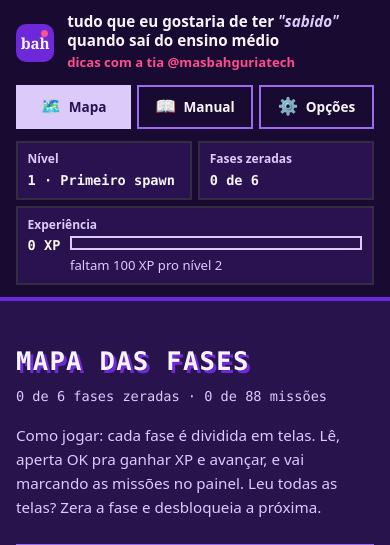
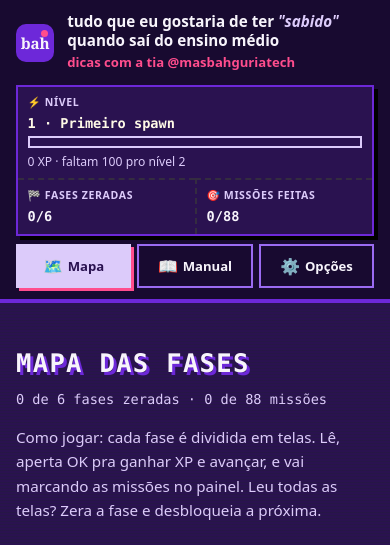
Before and after one commit to masbahguriatech/tudo-que-eu-queria-ter-sabido, a plain HTML site: page site/index.html in a window 390 px wide. Both pictures are taken after a click on the link "▶ PRESS START". Shown: the top 545 px of the page. Drawn offline with Linux system fonts and the light colour scheme.

Commit message:
🕹️ placar do header mais compacto, com missões feitas, e menu logo abaixo

```diff
--- a/site/css/arcade.css
+++ b/site/css/arcade.css
@@ -222,17 +222,22 @@ img, svg { max-width: 100%; }
   border-radius: 50%;
 }
 
-/* Menu: botões grandes, com ícone e texto, e a página atual marcada */
-.hud__nav { display: flex; flex-wrap: wrap; gap: .5rem; }
+/* Menu: logo abaixo do placar, três botões do mesmo tamanho */
+.hud__nav {
+  display: grid;
+  grid-template-columns: repeat(3, minmax(0, 1fr));
+  gap: .5rem;
+}
 .hud__link {
   display: inline-flex;
   align-items: center;
+  justify-content: center;
   gap: .45rem;
   min-height: 44px;
-  padding: .45rem .9rem;
+  padding: .4rem .8rem;
   border: 2px solid var(--violeta);
   color: var(--nevoa);
-  font-size: .95rem;
+  font-size: .92rem;
   font-weight: 600;
   text-decoration: none;
 }
@@ -242,55 +247,64 @@ img, svg { max-width: 100%; }
   border-color: var(--lilas);
   color: var(--roxo-profundo);
   font-weight: 700;
+  box-shadow: 3px 3px 0 var(--magenta);
 }
-.hud__link-icone { font-size: 1.05rem; line-height: 1; }
+.hud__link-icone { font-size: 1rem; line-height: 1; }
 
-/* Painel de progresso: cada número com o nome dele em cima */
-.hud__painel { padding-block: 0 1rem; }
+/* Placar compacto: uma faixa só, dividida em quatro, e o menu embaixo */
+.hud__painel { display: grid; gap: .6rem; padding-block: 0 .9rem; }
+.hud__placar {
+  background: var(--roxo-profundo);
+  border: 2px solid var(--roxo-eletrico);
+  box-shadow: 4px 4px 0 #000;
+}
 .hud__stats {
   display: grid;
-  grid-template-columns: repeat(4, minmax(0, auto));
-  justify-content: start;
-  gap: .6rem;
+  grid-template-columns: minmax(0, 1fr) minmax(0, 1.6fr) minmax(0, .8fr) minmax(0, .8fr);
   margin: 0;
 }
 .stat {
   display: grid;
-  align-content: start;
-  gap: .2rem;
-  padding: .55rem .85rem;
-  background: var(--roxo-profundo);
-  border: 2px solid var(--grafite);
+  align-content: center;
+  gap: .15rem;
+  min-width: 0;
+  padding: .45rem .8rem;
 }
+.stat + .stat { border-left: 2px dashed var(--grafite); }
 .stat__rotulo {
-  font-size: .8rem;
-  font-weight: 600;
+  font-size: .72rem;
+  font-weight: 700;
+  letter-spacing: .06em;
+  text-transform: uppercase;
   color: var(--lilas);
+  white-space: nowrap;
 }
 .stat__valor {
   display: flex;
   flex-wrap: wrap;
   align-items: baseline;
-  gap: .2rem .6rem;
+  gap: .1rem .5rem;
   margin: 0;
   font-family: var(--f-arcade);
-  font-size: 1rem;
+  font-size: .95rem;
   font-weight: 800;
   color: var(--nevoa);
+  min-width: 0;
 }
+.stat__nome { overflow: hidden; text-overflow: ellipsis; white-space: nowrap; max-width: 100%; }
 .stat--xp .stat__valor { color: var(--creme); }
-.stat__xp { display: grid; gap: .3rem; flex-basis: 100%; }
-.stat__dica { font-family: var(--f-texto); font-size: .82rem; font-weight: 500; color: var(--lilas); }
+.stat__xp { display: grid; grid-template-columns: auto 1fr; align-items: center; gap: .5rem; flex-basis: 100%; }
+.stat__dica { font-family: var(--f-texto); font-size: .76rem; font-weight: 500; color: var(--lilas); white-space: nowrap; overflow: hidden; text-overflow: ellipsis; }
 .stat__editar {
   font-family: var(--f-texto);
-  font-size: .82rem;
+  font-size: .76rem;
   font-weight: 600;
   color: var(--lilas);
   text-decoration: underline;
   text-underline-offset: 3px;
 }
 .stat__editar:hover { color: var(--nevoa); }
-.stat--xp .barra { width: 100%; min-width: 160px; }
+.stat--xp .barra { width: 110px; height: 12px; }
 
 /* Barra de progresso em blocos */
 .barra {
@@ -931,8 +945,11 @@ img, svg { max-width: 100%; }
    Responsivo, movimento reduzido e efeitos desligados
    ========================================================================== */
 
-@media (max-width: 760px) {
+@media (max-width: 860px) {
   .hud__stats { grid-template-columns: repeat(2, minmax(0, 1fr)); }
+  .stat + .stat { border-left: 0; }
+  .stat:nth-child(even) { border-left: 2px dashed var(--grafite); }
+  .stat:nth-child(n+3) { border-top: 2px dashed var(--grafite); }
 }
 
 @media (max-width: 640px) {
@@ -941,19 +958,20 @@ img, svg { max-width: 100%; }
   .hud__bah { width: 2.4rem; height: 2.4rem; font-size: .95rem; }
   .hud__titulo { font-size: .95rem; }
   .hud__subtitulo { font-size: .82rem; }
-  .hud__nav { width: 100%; display: grid; grid-template-columns: repeat(3, minmax(0, 1fr)); gap: .4rem; }
-  .hud__link { justify-content: center; padding: .35rem .4rem; font-size: .85rem; }
+  .hud__nav { gap: .4rem; }
+  .hud__link { padding: .35rem .3rem; font-size: .82rem; gap: .3rem; }
   .hud__link-extra { display: none; }
-  .hud__painel { padding-bottom: .75rem; }
-  .hud__stats { gap: .4rem; }
+  .hud__painel { padding-bottom: .7rem; gap: .5rem; }
   .stat--jogador { display: none; }
-  .stat { padding: .4rem .6rem; gap: .1rem; }
-  .stat__rotulo { font-size: .75rem; }
+  .stat { padding: .4rem .6rem; }
+  .stat__rotulo { font-size: .66rem; }
   .stat__valor { font-size: .85rem; }
-  .stat--xp { grid-column: 1 / -1; order: 3; }
-  .stat--xp .stat__valor { flex-wrap: nowrap; }
-  .stat__xp { flex: 1; flex-basis: auto; grid-template-columns: 1fr; }
-  .stat--xp .barra { min-width: 0; }
+  .stat--xp { grid-column: 1 / -1; }
+  .hud__stats .stat:nth-child(2) { border-left: 0; }
+  .hud__stats .stat:nth-child(3) { border-top: 2px dashed var(--grafite); border-left: 0; }
+  .hud__stats .stat:nth-child(4) { border-top: 2px dashed var(--grafite); border-left: 2px dashed var(--grafite); }
+  .stat__xp { grid-template-columns: 1fr; gap: .25rem; }
+  .stat--xp .barra { width: 100%; }
   .kicker, .ficha { letter-spacing: .15em; }
   .logo { line-height: 1.05; }
   .toasts { left: 1rem; align-items: stretch; }
--- a/site/js/app.js
+++ b/site/js/app.js
@@ -99,18 +99,18 @@ function renderHud() {
   const xp = game.computeXP(state);
   const lv = game.levelFor(xp);
   const zeradas = game.FASES_PRINCIPAIS.filter((f) => game.isPhaseComplete(state, f)).length;
+  const missoesFeitas = [...CAT.ids].reduce((a, id) => a + game.missionsDone(state, id), 0);
+  const missoesTotal = [...CAT.missionCount.values()].reduce((a, b) => a + b, 0);
   const hash = location.hash || '#/';
   const ativo = (rota) => (hash === rota || (rota === '#/mapa' && hash.startsWith('#/fase/')) ? 'page' : null);
-  const dicaXp = lv.proximo
-    ? `faltam ${lv.proximo - xp} XP pro nível ${lv.nivel + 1}`
-    : 'nível máximo! 🏆';
+  const dicaXp = lv.proximo ? `faltam ${lv.proximo - xp} pro nível ${lv.nivel + 1}` : 'nível máximo! 🏆';
 
   const item = (rota, icone, texto, extra = '') => h('a', { href: rota, class: 'hud__link', 'aria-current': ativo(rota) },
     h('span', { class: 'hud__link-icone', 'aria-hidden': 'true' }, icone),
     h('span', {}, texto, extra ? h('span', { class: 'hud__link-extra' }, extra) : null));
 
-  const stat = (rotulo, valor, extra = null, cls = '') => h('div', { class: `stat ${cls}` },
-    h('dt', { class: 'stat__rotulo' }, rotulo),
+  const stat = (icone, rotulo, valor, extra = null, cls = '') => h('div', { class: `stat ${cls}` },
+    h('dt', { class: 'stat__rotulo' }, h('span', { 'aria-hidden': 'true' }, icone), ' ', rotulo),
     h('dd', { class: 'stat__valor' }, valor, extra));
 
   hud.replaceChildren(
@@ -119,21 +119,22 @@ function renderHud() {
         h('span', { class: 'hud__bah', 'aria-hidden': 'true' }, 'bah'),
         h('span', { class: 'hud__textos' },
           h('span', { class: 'hud__titulo' }, 'tudo que eu gostaria de ter ', h('em', {}, '"sabido"'), ' quando saí do ensino médio'),
-          h('span', { class: 'hud__subtitulo' }, 'dicas com a tia @masbahguriatech'))),
+          h('span', { class: 'hud__subtitulo' }, 'dicas com a tia @masbahguriatech')))),
+    h('div', { class: 'hud__painel' },
+      h('section', { class: 'hud__placar', 'aria-label': 'Teu progresso' },
+        h('dl', { class: 'hud__stats' },
+          stat('👾', 'Quem joga', h('span', { class: 'stat__nome' }, playerName()),
+            h('a', { href: '#/opcoes', class: 'stat__editar' }, 'trocar', h('span', { class: 'sr-only' }, ' apelido')), 'stat--jogador'),
+          stat('⚡', 'Nível', h('span', {}, `${lv.nivel} · ${lv.titulo}`),
+            h('span', { class: 'stat__xp' },
+              barra(lv.progress, lv.proximo ? `Progresso até o nível ${lv.nivel + 1}` : 'Nível máximo'),
+              h('span', { class: 'stat__dica' }, `${xp} XP · ${dicaXp}`)), 'stat--xp'),
+          stat('🏁', 'Fases zeradas', `${zeradas}/${game.FASES_PRINCIPAIS.length}`),
+          stat('🎯', 'Missões feitas', `${missoesFeitas}/${missoesTotal}`))),
       h('nav', { class: 'hud__nav', 'aria-label': 'Menu principal' },
         item('#/mapa', '🗺️', 'Mapa', ' das fases'),
         item('#/manual', '📖', 'Manual'),
         item('#/opcoes', '⚙️', 'Opções'))),
-    h('section', { class: 'hud__painel', 'aria-label': 'Teu progresso' },
-      h('dl', { class: 'hud__stats' },
-        stat('Quem joga', playerName(),
-          h('a', { href: '#/opcoes', class: 'stat__editar' }, 'trocar', h('span', { class: 'sr-only' }, ' apelido')), 'stat--jogador'),
-        stat('Nível', `${lv.nivel} · ${lv.titulo}`),
-        stat('Experiência', `${xp} XP`,
-          h('span', { class: 'stat__xp' },
-            barra(lv.progress, lv.proximo ? `Progresso até o nível ${lv.nivel + 1}` : 'Nível máximo'),
-            h('span', { class: 'stat__dica' }, dicaXp)), 'stat--xp'),
-        stat('Fases zeradas', `${zeradas} de ${game.FASES_PRINCIPAIS.length}`))),
   );
 }
 
--- a/site/sw.js
+++ b/site/sw.js
@@ -1,7 +1,7 @@
 // Service worker: guarda os arquivos do fliperama pra ele abrir mesmo offline.
 // VERSION e ASSETS são atualizados pelo scripts/build.py. Não edite à mão.
 
-const VERSION = '098634a2e9d5';
+const VERSION = '443d0013db4c';
 const ASSETS = ["./", "./index.html", "./favicon.svg", "./css/arcade.css", "./js/app.js", "./js/content.js", "./js/dom.js", "./js/game.js", "./js/render.js", "./js/save.js"];
 const CACHE = `modo-multiplayer-${VERSION}`;
 
```
